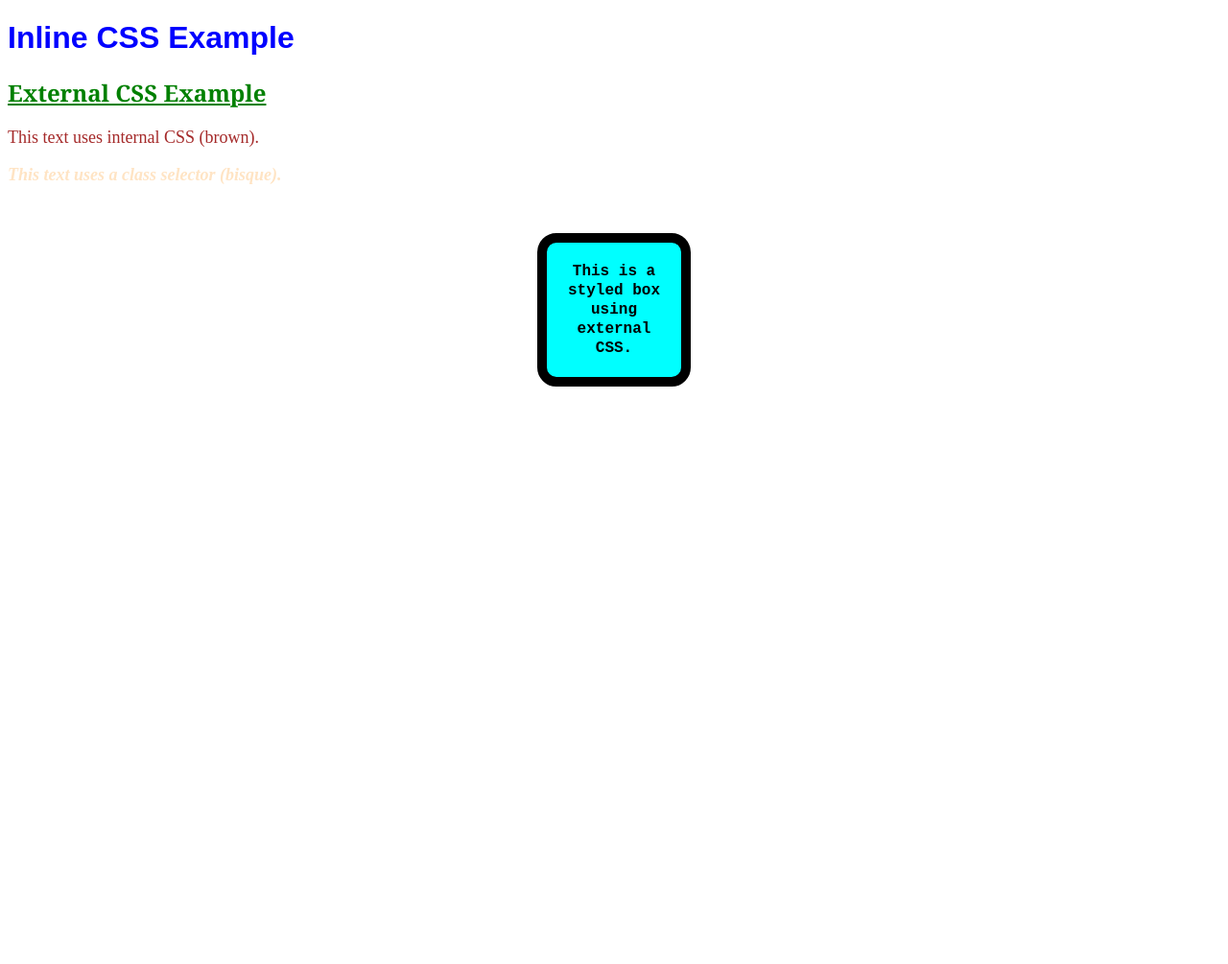
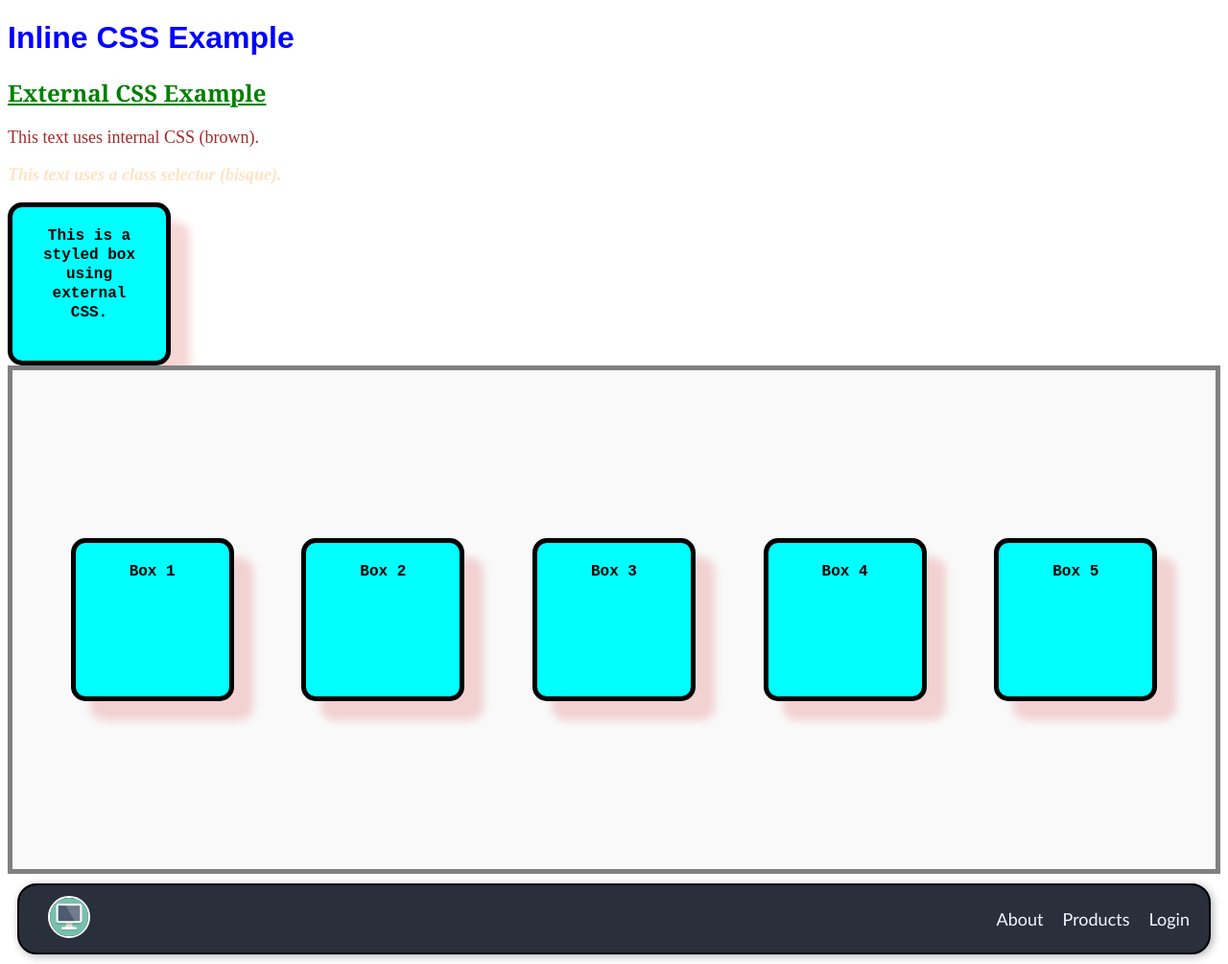
Before and after one commit to Soumyadip-gole/Dev, a plain HTML site: page using_css/index.html in a window 1280 px wide. Shown: the whole page at 96% size. Before the commit the page ends 800 px from the top, so only its background shows below. Drawn offline with Linux system fonts and the light colour scheme.

Commit message:
more of css

```diff
--- a/using_css/index.html
+++ b/using_css/index.html
@@ -30,5 +30,32 @@
     <div class="box">
         This is a styled box using external CSS.
     </div>
+
+    <div class="flex">
+        <div class="box">
+            Box 1
+        </div>
+        <div class="box">
+            Box 2
+        </div>
+        <div class="box">
+            Box 3
+        </div>
+        <div class="box">
+            Box 4
+        </div>
+        <div class="box">
+            Box 5
+        </div>
+    </div>
+
+    <div class="navbar">
+        <div id="i1">
+            <img src="../images/computer.jpeg" alt="Logo" />
+        </div>
+        <div id="i2">About</div>
+        <div id="i3">Products</div>
+        <div id="i4">Login</div>
+    </div>
 </body>
 </html>
--- a/using_css/style.css
+++ b/using_css/style.css
@@ -1,30 +1,80 @@
-/* External CSS */
-
-/* Styling for h2 elements */
 h2 {
     color: green;
     font-family: 'Georgia', serif;
     text-decoration: underline;
 }
 
-/* Class selector: .sky */
 .sky {
     color: bisque;
     font-style: italic;
     font-weight: bold;
 }
 
-/* Styling for .box */
 .box {
-    height: 100px;
-    width: 100px;
+    height: 120px;
+    width: 120px;
     padding: 20px;
-    margin: 50px auto; /* Center the box horizontally */
-    border: 10px solid black;
+    border: 5px solid black;
     background-color: aqua;
-    border-radius: 20px;
-    text-align: center; /* Center text inside the box */
-    line-height: 20px; /* Vertically align text */
+    border-radius: 15px;
+    text-align: center;
+    line-height: 20px;
     font-family: 'Courier New', monospace;
     font-weight: bold;
+    flex-shrink: 1;
+    max-width: 300px;
+    box-shadow: 20px 20px 8px rgba(216, 50, 50, 0.2);
 }
+
+.flex {
+    flex-wrap: wrap;
+    display: flex;
+    border: 5px solid gray;
+    justify-content: space-evenly;
+    gap: 20px;
+    align-items: center;
+    min-height: 500px;
+    padding: 10px;
+    background-color: #f9f9f9;
+}
+
+.navbar {
+    display: flex;
+    border: 2px solid black;
+    gap: 20px;
+    margin: 10px;
+    border-radius: 20px;
+    padding: 10px 20px;
+    justify-content: space-between;
+    align-items: center;
+    background-color: #292F3B;
+    color: aliceblue;
+    font-size: 18px;
+    font-family: 'Trebuchet MS', 'Lucida Sans Unicode', 'Lucida Grande', 'Lucida Sans', Arial, sans-serif;
+    box-shadow: 2px 2px 10px rgba(0, 0, 0, 0.3);
+    max-height: 50px;
+}
+
+#i1 {
+    margin-right: auto;
+    padding: 10px;
+    object-fit: cover;
+}
+
+#i1 img {
+    height: 40px;
+    width: 40px;
+    object-fit: cover;
+    border-radius: 50%;
+    border: 2px solid white;
+}
+
+#i2, #i3, #i4 {
+    cursor: pointer;
+    transition: color 0.3s ease, transform 0.2s ease;
+}
+
+#i2:hover, #i3:hover, #i4:hover {
+    color: #00bcd4;
+    transform: scale(1.2);
+}
```
Also changed, not shown: images/computer.jpeg (added).
